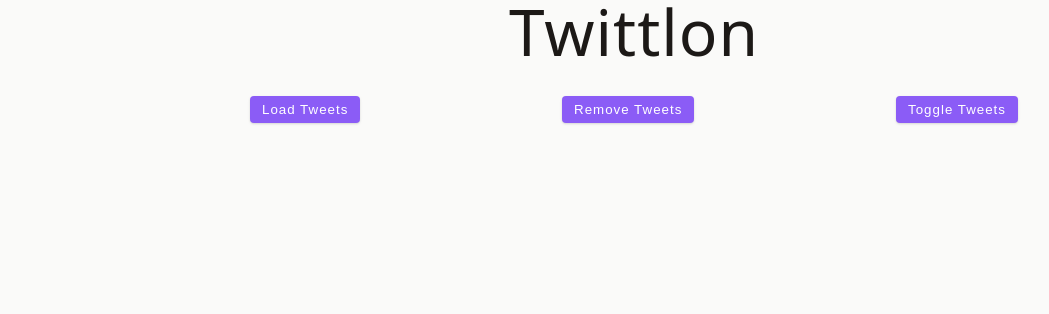
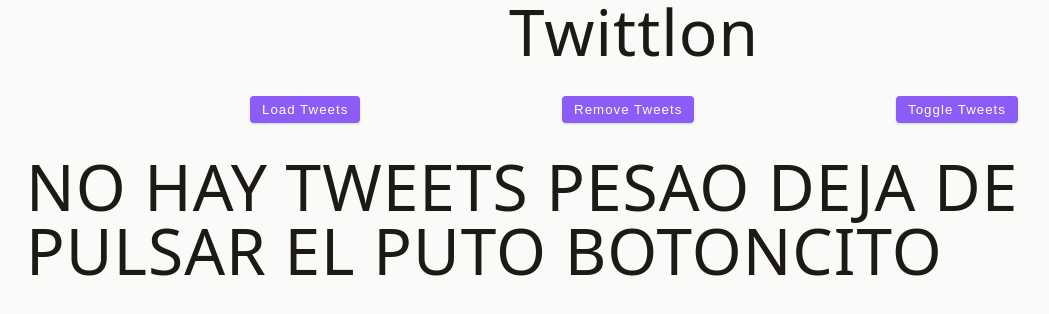
Before and after one commit to JoseAlbDR/moduloJS, a plain HTML site: page index.html in a window 1280 px wide. Both pictures are taken after a click on the button "Load Tweets". Shown: the whole page, without its empty margins (6-1055 px from the left). Drawn offline with Linux system fonts and the light colour scheme; no server answers.

Commit message:
feat: handle error when loading tweets and delete previous tweet before loading them

```diff
--- a/index.js
+++ b/index.js
@@ -5,12 +5,17 @@ const loadButton = document.getElementById('loadTweets');
 const removeButton = document.getElementById('removeTweets');
 const hideButton = document.getElementById('hideTweets');
 
+const removeTweets = () => {
+  tweetList.innerHTML = '';
+};
+
 loadButton.addEventListener('click', () => {
+  removeTweets();
   tweetList.classList.remove('hidden');
   tweetListController(tweetList);
 });
 
-removeButton.addEventListener('click', () => (tweetList.innerHTML = ''));
+removeButton.addEventListener('click', removeTweets);
 
 hideButton.addEventListener('click', () => {
   tweetList.classList.toggle('hidden');
--- a/tweet-list/tweetListController.js
+++ b/tweet-list/tweetListController.js
@@ -1,8 +1,14 @@
 import { getTweets } from './tweetListModel.js';
-import { buildTweet } from './tweetListView.js';
+import { buildTweet, emptyTweets } from './tweetListView.js';
 
 export const tweetListController = async (tweetList) => {
   const tweets = await getTweets();
+
+  if (!tweets) {
+    // window.alert('No hay tweets disponibles.');
+    tweetList.innerHTML = emptyTweets();
+  }
+
   tweets.forEach((tweet) => {
     const tweetContainer = document.createElement('div');
     tweetContainer.classList.add('tweet');
--- a/tweet-list/tweetListView.js
+++ b/tweet-list/tweetListView.js
@@ -6,3 +6,9 @@ export const buildTweet = (tweet) => {
     <p>${tweet.likes} likes</p>
   `;
 };
+
+export const emptyTweets = () => {
+  return `
+    <h1>NO HAY TWEETS PESAO DEJA DE PULSAR EL PUTO BOTONCITO</h1>
+  `;
+};
```
Also changed, not shown: index.html (+0 -1 lines).
